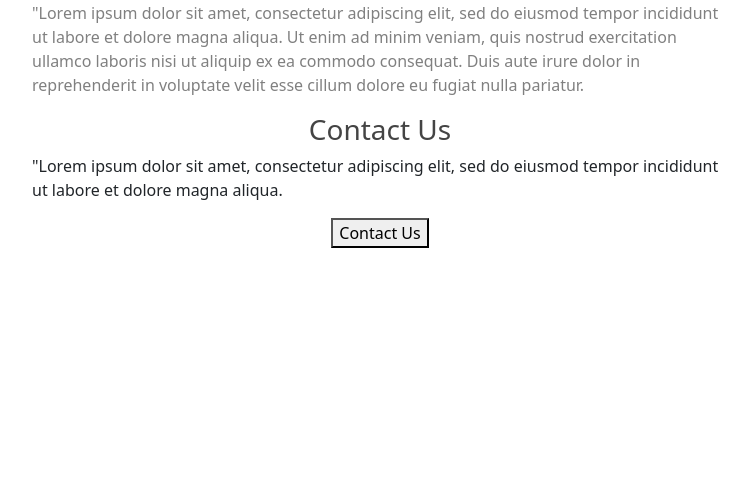
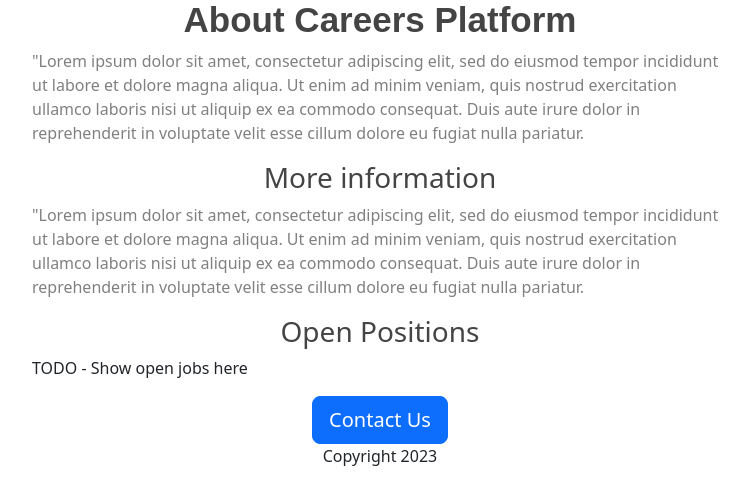
Before and after one commit to BrianNW/career-center-replit, a Flask app: page / in a window 1280 px wide. Shown: the part 585-1069 px from the top of the page, without its empty margins (260-1009 px from the left). Before the commit the page ends 833 px from the top, so only its background shows below. Run offline with Flask 2, Linux system fonts and the light colour scheme.

Commit message:
Updated button with Bootstrap, update footer content

```diff
--- a/templates/home.html
+++ b/templates/home.html
@@ -55,16 +55,19 @@
   <div id="container">
     <div class = "container">
       <h1>Careers Platform</h1>
-      <img id="home-banner" src="https://images.unsplash.com/photo-1677075610184-57d21d023e5b?ixlib=rb-4.0.3&ixid=MnwxMjA3fDB8MHxwaG90by1wYWdlfHx8fGVufDB8fHx8&auto=format&fit=crop&w=1742&q=80" alt="" height="320">
+      <img class="img-fluid" id="home-banner" src="https://images.unsplash.com/photo-1677075610184-57d21d023e5b?ixlib=rb-4.0.3&ixid=MnwxMjA3fDB8MHxwaG90by1wYWdlfHx8fGVufDB8fHx8&auto=format&fit=crop&w=1742&q=80" alt="" height="320">
       <h2>About Careers Platform</h2>
       <p class="bodytext">"Lorem ipsum dolor sit amet, consectetur adipiscing elit, sed do eiusmod tempor incididunt ut labore et dolore magna aliqua. Ut enim ad minim veniam, quis nostrud exercitation ullamco laboris nisi ut aliquip ex ea commodo consequat. Duis aute irure dolor in reprehenderit in voluptate velit esse cillum dolore eu fugiat nulla pariatur.</p>
 
     <h3>More information</h3>
     <p class="bodytext">"Lorem ipsum dolor sit amet, consectetur adipiscing elit, sed do eiusmod tempor incididunt ut labore et dolore magna aliqua. Ut enim ad minim veniam, quis nostrud exercitation ullamco laboris nisi ut aliquip ex ea commodo consequat. Duis aute irure dolor in reprehenderit in voluptate velit esse cillum dolore eu fugiat nulla pariatur.</p>
 
-    <h3>Contact Us</h3>
-    <p>"Lorem ipsum dolor sit amet, consectetur adipiscing elit, sed do eiusmod tempor incididunt ut labore et dolore magna aliqua. </p>
-    <div class="homepage-button"><button>Contact Us</button></div>
+    <h3>Open Positions</h3>
+
+    <p>TODO - Show open jobs here </p>
+    <div class="text-center"><button class="btn btn-primary btn-lg">Contact Us</button>
+    <p>Copyright 2023</p>
+    </div>
 </div>
 
   </div>
```
